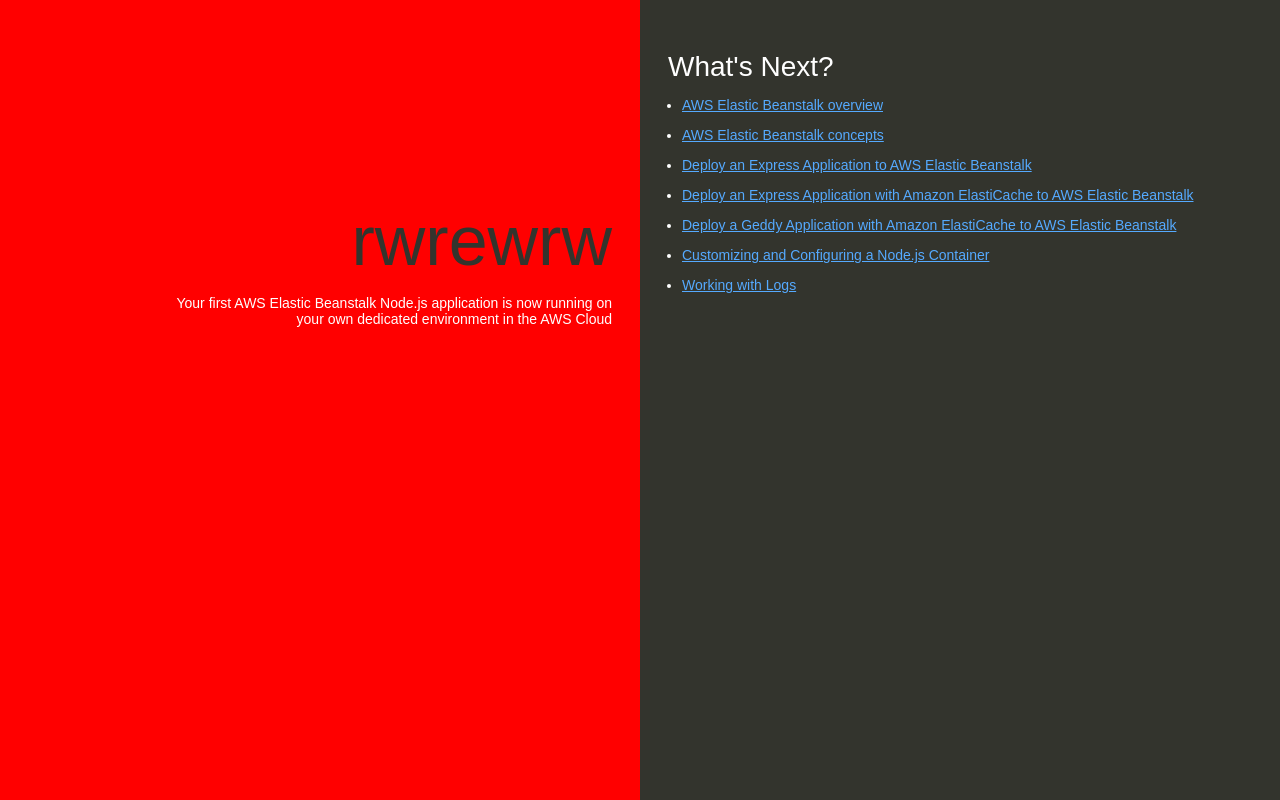
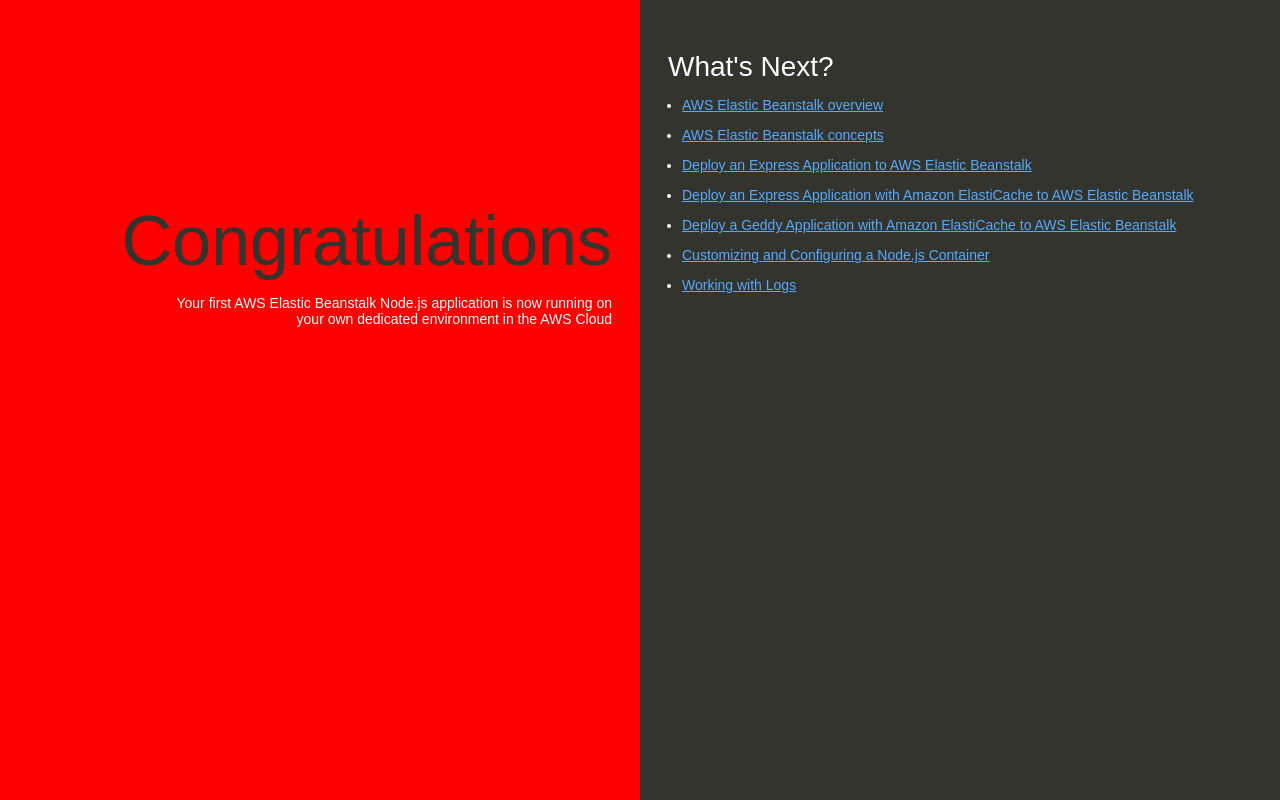
Before and after one commit to junguo/my-nodejs-app, a website: page index.html in a window 1280 px wide. Drawn offline with Linux system fonts and the light colour scheme.

Commit message:
Update index.html
fix error

```diff
--- a/index.html
+++ b/index.html
@@ -74,7 +74,7 @@
   </head>
   <body>
     <div class="textColumn">
-      <h1>rwrewrw</h1>
+      <h1>Congratulations</h1>
       <p>Your first AWS Elastic Beanstalk Node.js application is now running on your own dedicated environment in the AWS Cloud</p>
     </div>
     <div class="linksColumn">
```
